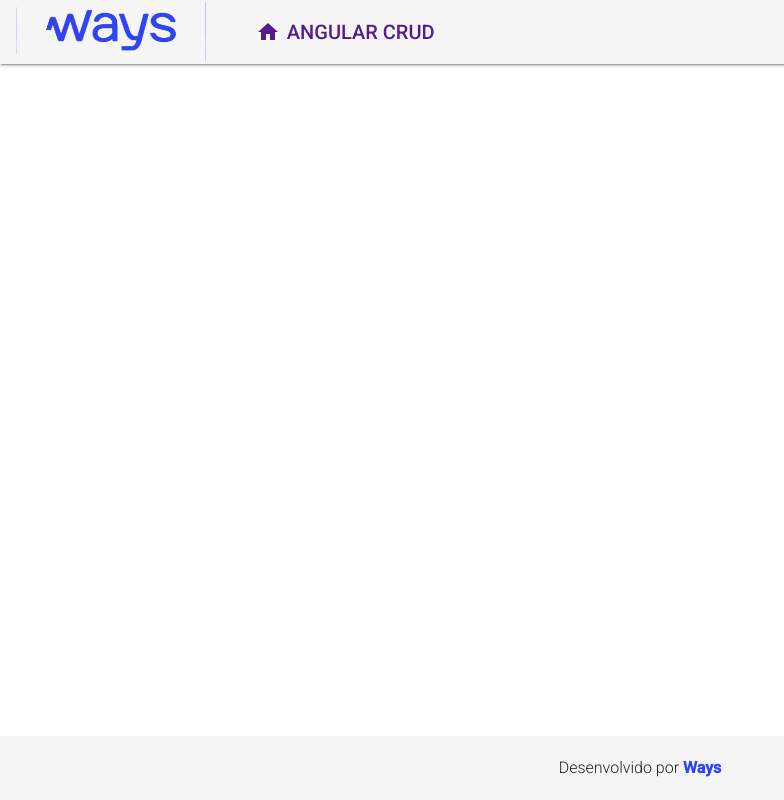
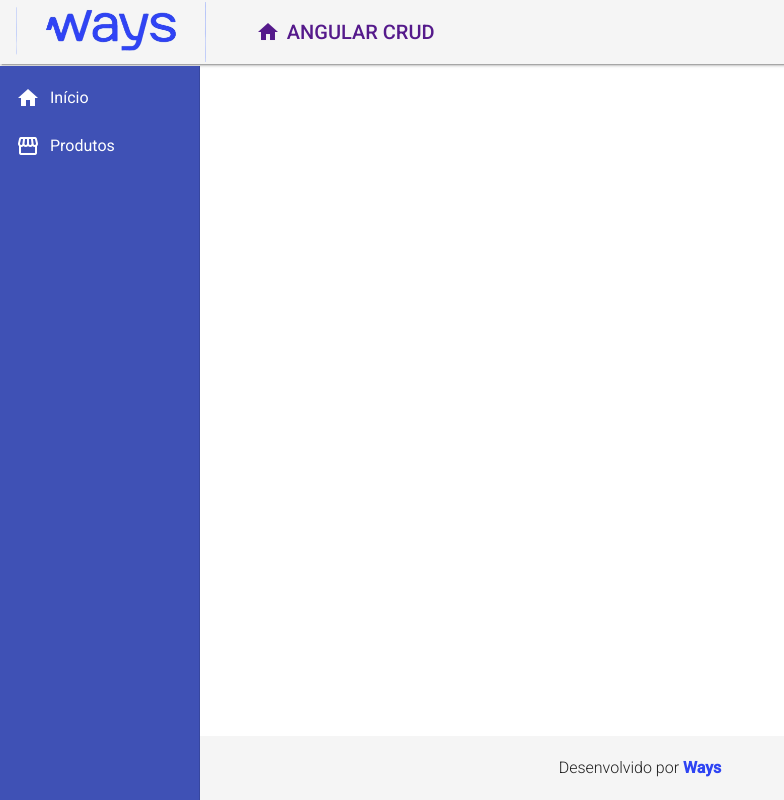
Before and after one commit to JoaoOliveiracc/angular-crud, an Angular app in the folder frontend/: page / in a window 1280 px wide. Shown: the whole page, without its empty margins (0-784 px from the left). Built offline with nearby package versions, Linux system fonts and the light colour scheme.

Commit message:
nav component

```diff
--- a/frontend/src/app/app.component.html
+++ b/frontend/src/app/app.component.html
@@ -1,2 +1,3 @@
 <app-header></app-header>
+<app-nav></app-nav>
 <app-footer></app-footer>
--- /dev/null
+++ b/frontend/src/app/components/template/nav/nav.component.css
@@ -0,0 +1,12 @@
+.sidenav {
+    background-color: #3f51b5;
+    width: 200px;
+}
+
+.sidenav a {
+    color: #fff;
+}
+
+.sidenav i {
+    padding-right: 10px;
+}
--- /dev/null
+++ b/frontend/src/app/components/template/nav/nav.component.html
@@ -0,0 +1,14 @@
+<mat-sidenav-container class="container">
+    <mat-sidenav class="sidenav" mode="side" opened fixedInViewport="true" fixedTopGap="65.5">
+        <mat-nav-list class="nav-list">
+            <a mat-list-item>
+                <i class="material-icons">home</i>
+                Início
+            </a>
+            <a mat-list-item>
+                <i class="material-icons">storefront</i>
+                Produtos
+            </a>
+        </mat-nav-list>
+    </mat-sidenav>
+</mat-sidenav-container>
--- /dev/null
+++ b/frontend/src/app/components/template/nav/nav.component.ts
@@ -0,0 +1,15 @@
+import { Component, OnInit } from '@angular/core';
+
+@Component({
+  selector: 'app-nav',
+  templateUrl: './nav.component.html',
+  styleUrls: ['./nav.component.css']
+})
+export class NavComponent implements OnInit {
+
+  constructor() { }
+
+  ngOnInit(): void {
+  }
+
+}
```
Also changed, not shown: frontend/src/app/app.module.ts (+9 -2 lines).
